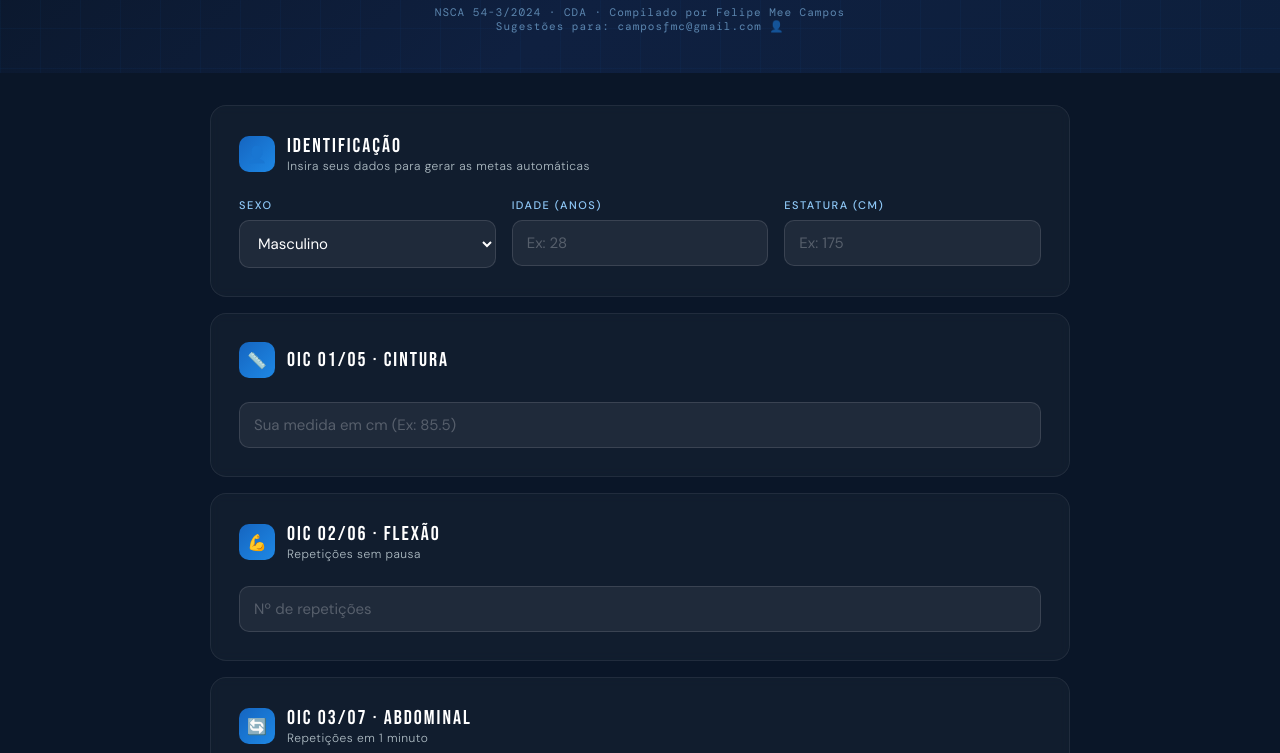
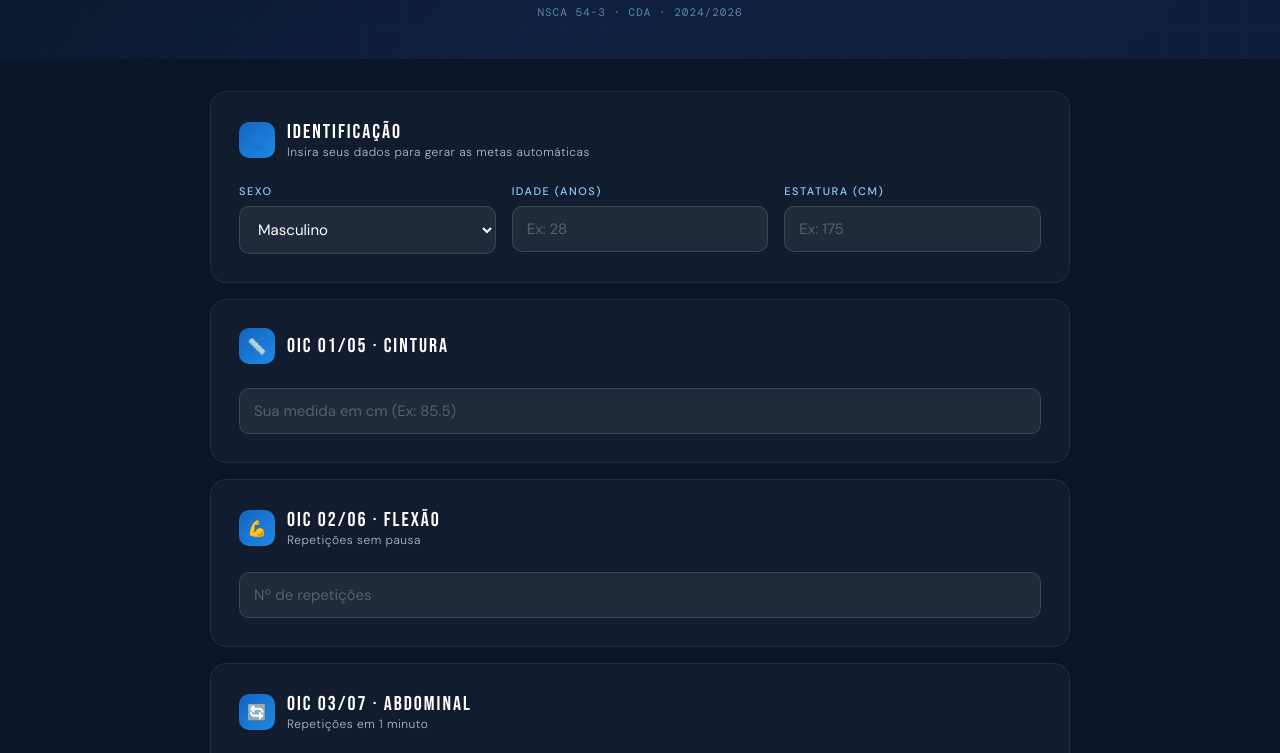
Before and after one commit to camposfmc/TACF, a plain HTML site: page TACF_FAB.html in a window 1280 px wide. Shown: the part 212-965 px from the top of the page. Drawn offline with nearby package versions, Linux system fonts and the light colour scheme.

Commit message:
Update TACF_FAB.html

```diff
--- a/TACF_FAB.html
+++ b/TACF_FAB.html
@@ -162,8 +162,7 @@
   <div class="hero-badge">Comando da Aeronáutica</div>
   <h1>TACF</h1>
   <p class="hero-sub">Teste de Avaliação do Condicionamento Físico</p>
-  <p class="hero-norm">NSCA 54-3/2024 · CDA · Compilado por Felipe Mee Campos</p>
-  <p class="hero-norm">Sugestões para: camposfmc@gmail.com 👤 </p>
+  <p class="hero-norm">NSCA 54-3 · CDA · 2024/2026</p>
 </div>
 
 <div class="app">
```
